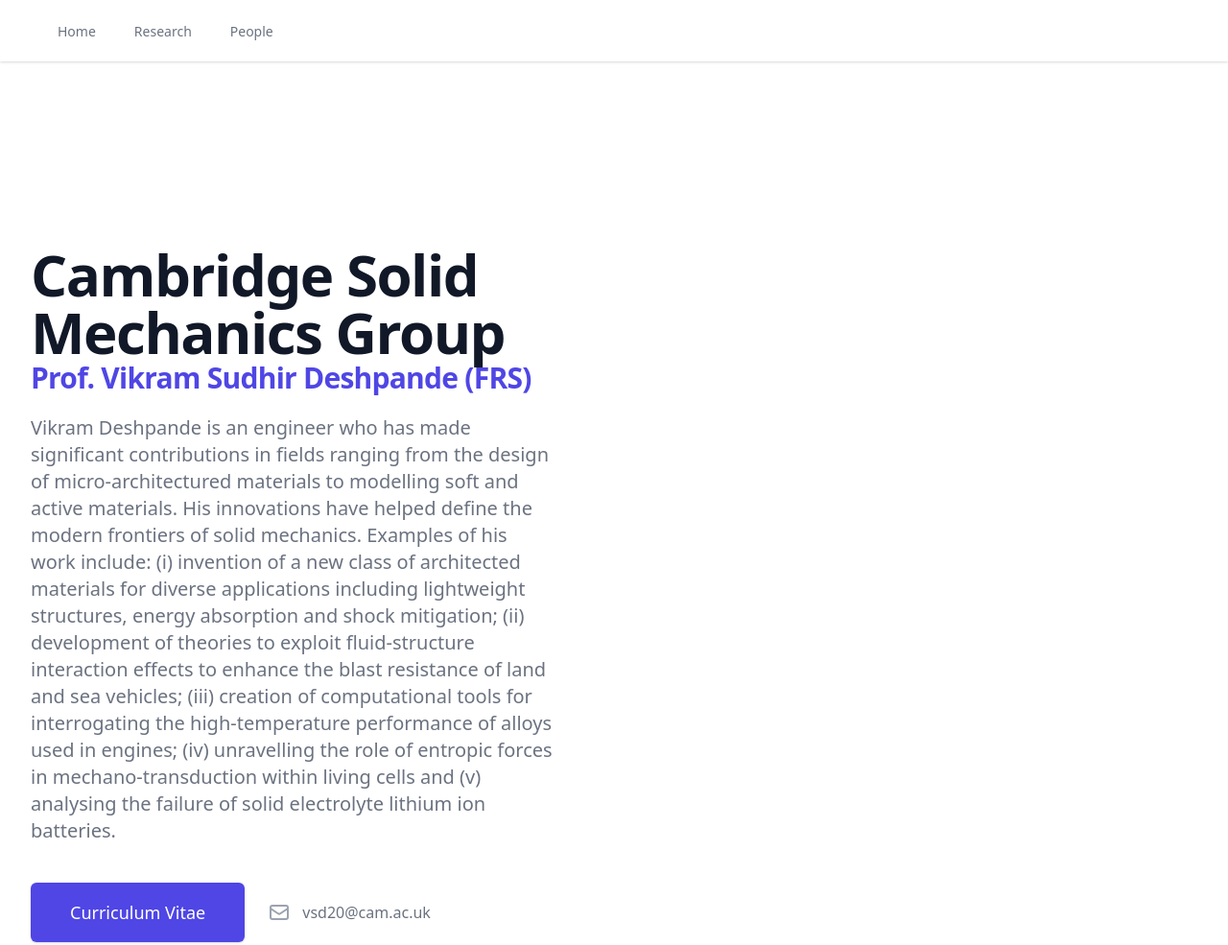
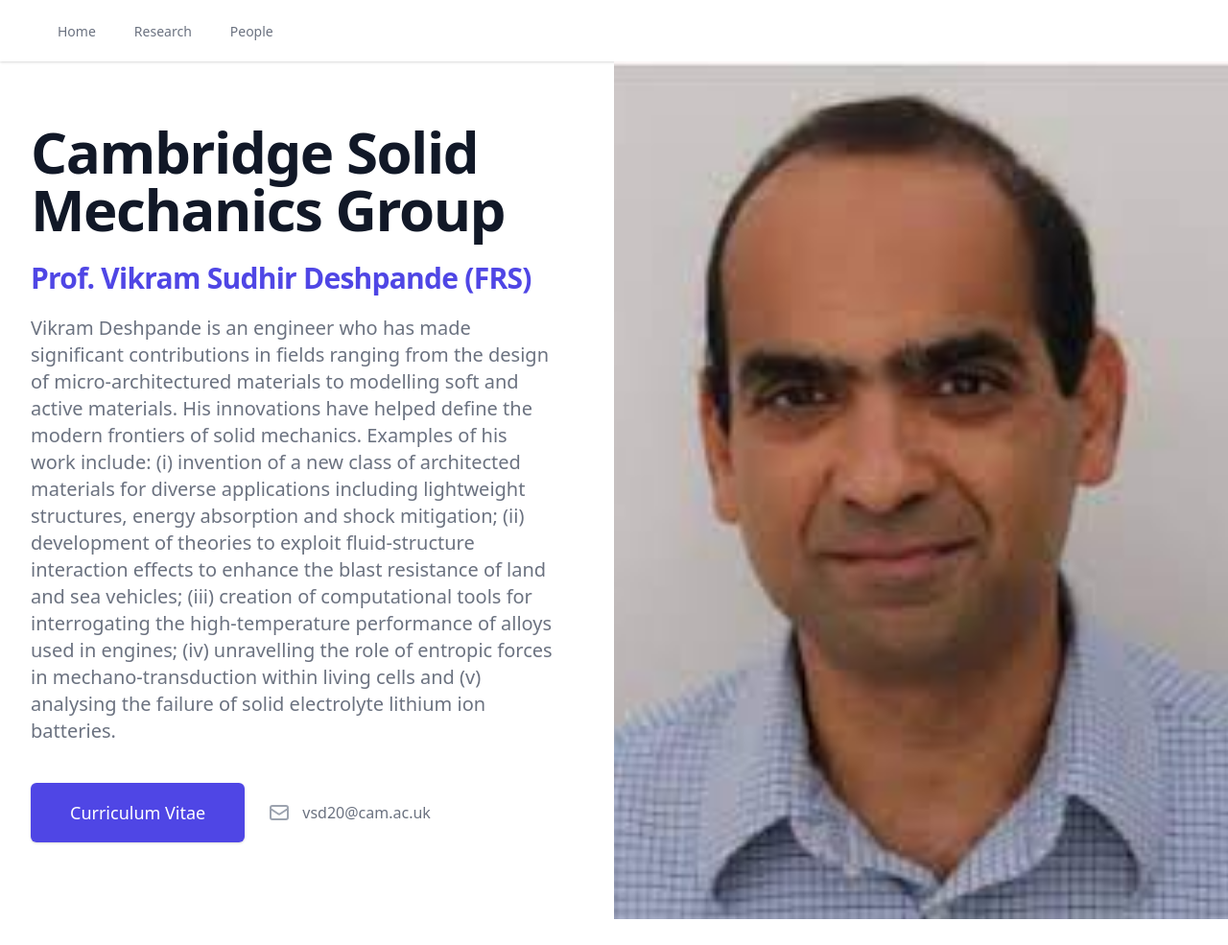
Before and after one commit to cam-solidmech/cam-solidmech.github.io, a Gatsby site: page / in a window 1280 px wide. Shown: the top 985 px of the page at 96% size. Built offline with nearby package versions, Linux system fonts and the light colour scheme; Gatsby itself is replaced by a stand-in of ours; a web font is replaced by a local one; what @tailwindcss/typography would draw is missing.

Commit message:
Added image and margins better

```diff
--- a/gatsby-config.js
+++ b/gatsby-config.js
@@ -27,6 +27,7 @@
         theme_color: `#663399`,
         display: `minimal-ui`,
         icon: `src/images/gatsby-icon.png`, // This path is relative to the root of the site.
+        quality: 100
       },
     },
     // this (optional) plugin enables Progressive Web App + Offline functionality
--- a/src/pages/index.tsx
+++ b/src/pages/index.tsx
@@ -9,12 +9,12 @@
   const image = getImage(data.vikram);
   return (<Layout>
       <main className="lg:relative">
-        <div className="mx-auto max-w-7xl w-full pt-16 pb-20 text-center lg:py-48 lg:text-left">
+        <div className="mx-auto max-w-7xl w-full pt-16 pb-20 text-center lg:text-left">
           <div className="px-4 lg:w-1/2 sm:px-8 xl:pr-16">
             <h1 className="text-4xl tracking-tight font-extrabold text-gray-900 sm:text-5xl md:text-6xl lg:text-5xl xl:text-6xl">
               <span className="block xl:inline">Cambridge Solid Mechanics Group</span>
             </h1>
-            <h2 className="text-1xl tracking-tight font-extrabold text-gray-900 sm:text-2xl md:text-3xl lg:text-2xl xl:text-3xl">
+            <h2 className="mt-6 text-1xl tracking-tight font-extrabold text-gray-900 sm:text-2xl md:text-3xl lg:text-2xl xl:text-3xl">
               <span className="block text-indigo-600 xl:inline">Prof. Vikram Sudhir Deshpande (FRS)</span>
             </h2>
             <p className="mt-3 max-w-md mx-auto text-lg text-gray-500 sm:text-xl md:mt-5 md:max-w-3xl">
```
Also changed, not shown: src/images/picture_Vikram_Deshpande.jpg (added).
